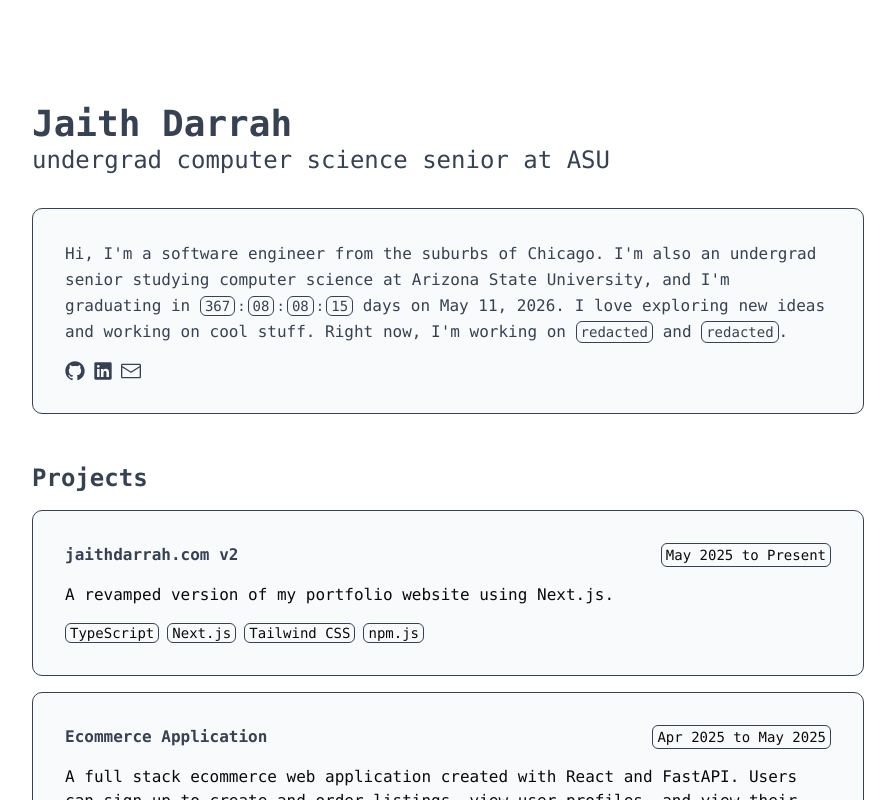
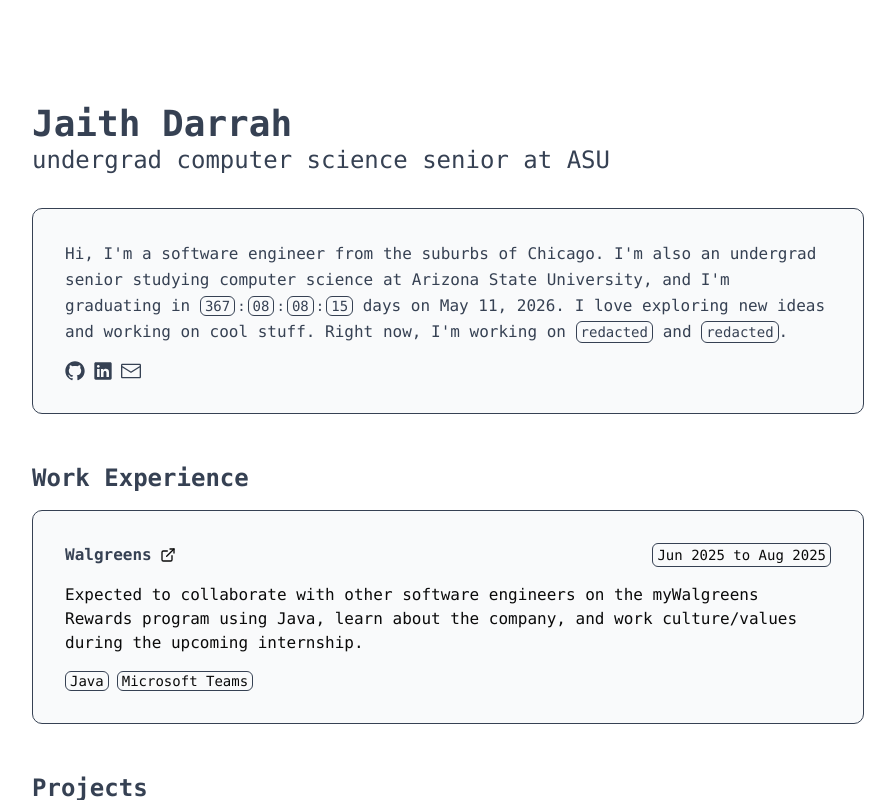
Before and after one commit to AwesomeJaith/jaithdarrah-dot-com-v2, a Next.js app: page / in a window 1280 px wide. Shown: the top 800 px of the page, without its empty margins (192-1087 px from the left). Built offline with nearby package versions, Linux system fonts and the light colour scheme.

Commit message:
Add work experience cards

```diff
--- a/src/app/page.tsx
+++ b/src/app/page.tsx
@@ -3,6 +3,7 @@
 import Biography from "@/components/biography";
 import Header from "@/components/header";
 import Projects from "@/components/projects";
+import WorkExperiences from "@/components/work-experiences";
 
 export default function Home() {
   return (
@@ -10,6 +11,7 @@
       <div className="flex flex-col gap-4 max-w-4xl mx-auto w-full px-4 sm:px-6 lg:px-8 pt-2 pb-2">
         <Header className="mb-4" />
         <Biography className="mb-8" />
+        <WorkExperiences className="mb-8" />
         <Projects />
       </div>
     </div>
--- a/src/components/projects.tsx
+++ b/src/components/projects.tsx
@@ -1,9 +1,10 @@
 import Project from "@/components/project";
 import { projects } from "@/data/workModeData";
 
-const Projects = () => {
+const Projects = ({ ...props }: React.ComponentProps<"section">) => {
   return (
-    <section className="flex flex-col gap-4">
+    <section {...props}>
+      <div className="flex flex-col gap-4">
         <h1 className="text-2xl text-gray-700 font-bold">Projects</h1>
         {projects &&
           projects.length != 0 &&
@@ -17,6 +18,7 @@
               techStack={project.techStack}
             />
           ))}
+      </div>
     </section>
   );
 };
--- /dev/null
+++ b/src/components/work-experience.tsx
@@ -0,0 +1,74 @@
+import { ExternalLinkIcon } from "lucide-react";
+import Link from "next/link";
+
+interface WorkExperienceProps {
+  company: string;
+  jobTitle?: string;
+  startDate?: Date;
+  endDate?: Date;
+  link?: string;
+  description: string;
+  techStack?: string[];
+}
+
+const WorkExperience = ({
+  company,
+  startDate,
+  endDate,
+  link,
+  description,
+  techStack,
+}: WorkExperienceProps) => {
+  const startMonthYear = startDate
+    ? startDate?.toLocaleString("default", { month: "short" }) +
+      " " +
+      startDate?.getFullYear()
+    : undefined;
+
+  const endMonthYear = endDate
+    ? endDate?.toLocaleString("default", { month: "short" }) +
+      " " +
+      endDate?.getFullYear()
+    : undefined;
+
+  return (
+    <div className="flex flex-col gap-4 bg-gray-50 p-8 rounded-lg border border-gray-700">
+      <div className="flex justify-between gap-4">
+        {link ? (
+          <Link href={link} target="_blank" className="group">
+            <div className="flex items-center gap-2">
+              <h2 className="inline-block font-semibold text-gray-700 transition-colors duration-200 group-hover:text-[#4cda82]">
+                {company}
+              </h2>
+              <ExternalLinkIcon className="size-4 transition-colors duration-200 group-hover:text-[#4cda82]" />
+            </div>
+          </Link>
+        ) : (
+          <div className="flex items-center gap-2">
+            <h2 className="font-semibold text-gray-700">{company}</h2>
+          </div>
+        )}
+        <div className="flex items-center rounded-sm border border-gray-700 px-1 py-0.5 text-sm leading-none">
+          {startDate && endDate && `${startMonthYear} to ${endMonthYear}`}
+          {startDate && !endDate && `${startMonthYear} to Present`}
+          {!startDate && endDate && `${endMonthYear}`}
+        </div>
+      </div>
+      <p>{description}</p>
+      <div className="flex flex-wrap items-center gap-2">
+        {techStack &&
+          techStack.length != 0 &&
+          techStack.map((techItem) => (
+            <span
+              key={techItem}
+              className="flex items-center rounded-sm border border-gray-700 px-1 py-0.5 text-sm leading-none"
+            >
+              {techItem}
+            </span>
+          ))}
+      </div>
+    </div>
+  );
+};
+
+export default WorkExperience;
--- /dev/null
+++ b/src/components/work-experiences.tsx
@@ -0,0 +1,27 @@
+import WorkExperience from "./work-experience";
+import { workExperiences } from "@/data/workModeData";
+
+const WorkExperiences = ({ ...props }: React.ComponentProps<"section">) => {
+  return (
+    <section {...props}>
+      <div className="flex flex-col gap-4">
+        <h1 className="text-2xl text-gray-700 font-bold">Work Experience</h1>
+        {workExperiences &&
+          workExperiences.length != 0 &&
+          workExperiences.map((workExperience) => (
+            <WorkExperience
+              company={workExperience.company}
+              jobTitle={workExperience.jobTitle}
+              startDate={workExperience.startDate}
+              endDate={workExperience.endDate}
+              link={workExperience.link}
+              description={workExperience.description}
+              techStack={workExperience.techStack}
+            />
+          ))}
+      </div>
+    </section>
+  );
+};
+
+export default WorkExperiences;
--- a/src/data/workModeData.ts
+++ b/src/data/workModeData.ts
@@ -1,6 +1,19 @@
-import { Project } from "@/types/types";
+import { Project, WorkExperience } from "@/types/types";
 
 export const graduationDate = new Date("May 11, 2026");
+
+export const workExperiences: WorkExperience[] = [
+  {
+    company: "Walgreens",
+    jobTitle: "Incoming Software Engineer Intern",
+    startDate: new Date("June 2025"),
+    endDate: new Date("August 2025"),
+    link: "https://www.walgreens.com/",
+    description:
+      "Expected to collaborate with other software engineers on the myWalgreens Rewards program using Java, learn about the company, and work culture/values during the upcoming internship.",
+    techStack: ["Java", "Microsoft Teams"],
+  },
+];
 
 export const projects: Project[] = [
   {
```
Also changed, not shown: src/types/types.ts (+10 -0 lines). Lines whose indentation alone changed are shown as unchanged.
